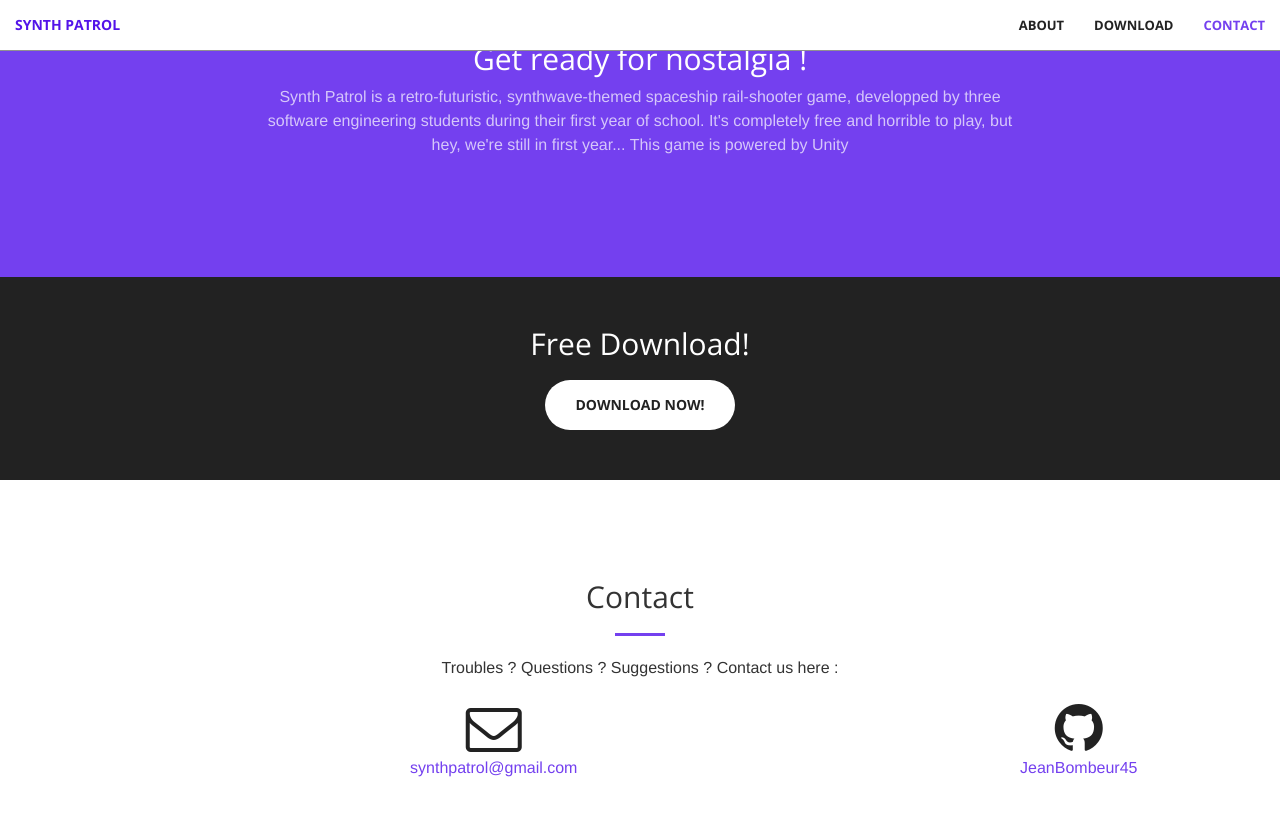
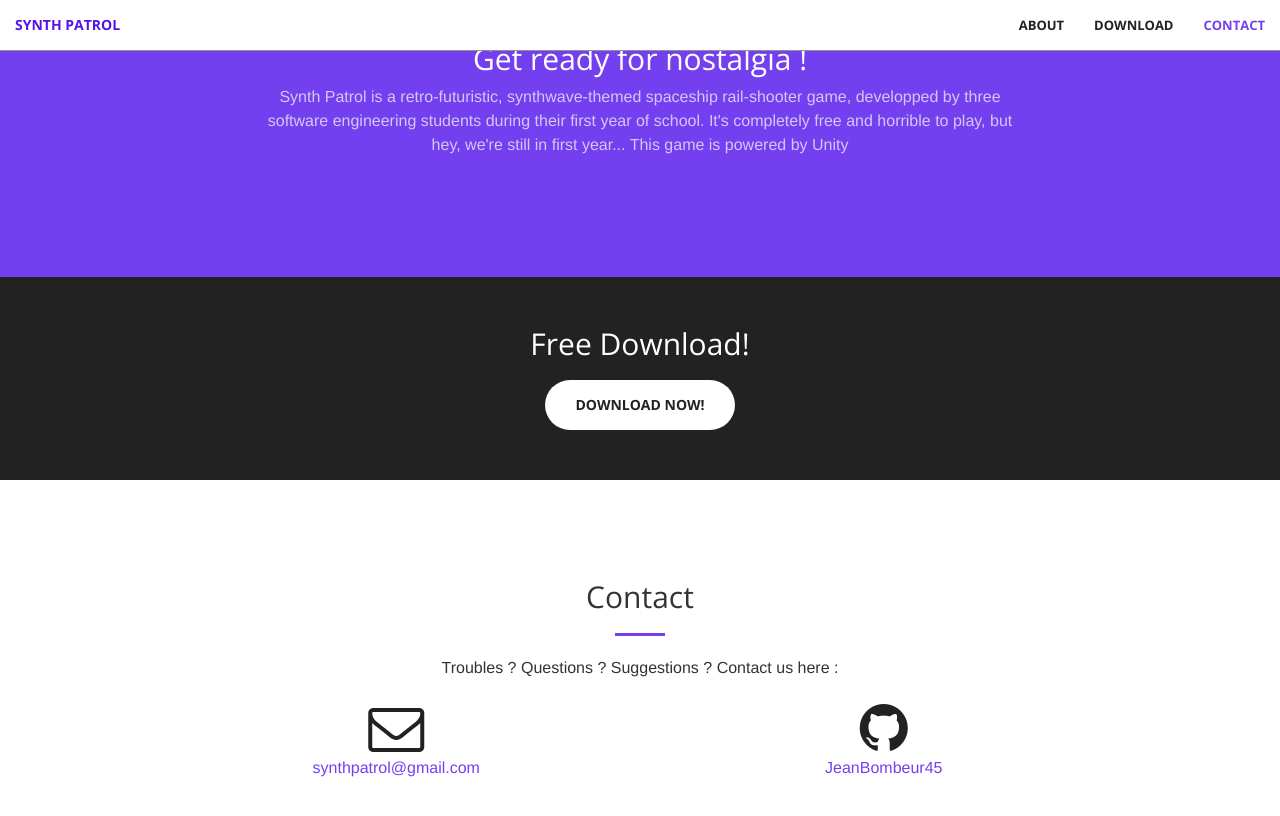
Before and after one commit to JeanBombeur45/Synth-Patrol, a Jekyll site: the page built from index.html, in a window 1280 px wide and 900 px high, scrolled down 958 px. Shown: the top 816 px of the window. Built offline with Jekyll 4.4.1, drawn with Linux system fonts in a browser that asks for light colours.

Commit message:
Update contact.html

```diff
--- a/_includes/contact.html
+++ b/_includes/contact.html
@@ -6,13 +6,13 @@
                 <hr class="primary">
                 <p>Troubles ? Questions ? Suggestions ? Contact us here :</p>
             </div>
-        <div class="col-lg-3 col-lg-offset-3 text-center">
+        <div class="col-lg-3 col-lg-offset-2 text-center">
             <a href="mailto:{{ site.email }}">
             <i class="fa fa-envelope-o fa-2x wow bounceIn" data-wow-delay=".1s"></i>
                 <p>{{ site.email }}</p>
             </a>
         </div>
-        <div class="col-lg-3 col-lg-offset-3 text-center">
+        <div class="col-lg-3 col-lg-offset-2 text-center">
             <a href="https://github.com/{{ site.github_username }}">
             <i class="fa fa-github fa-2x wow bounceIn" data-wow-delay=".1s"></i>
                 <p>{{ site.github_username }}</p>
```
